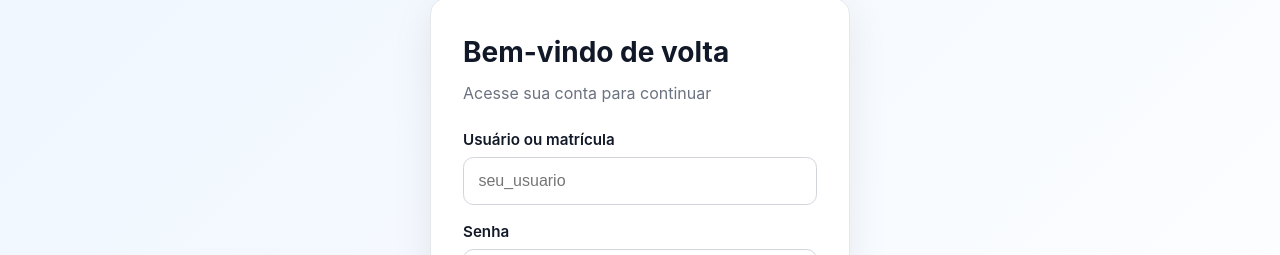
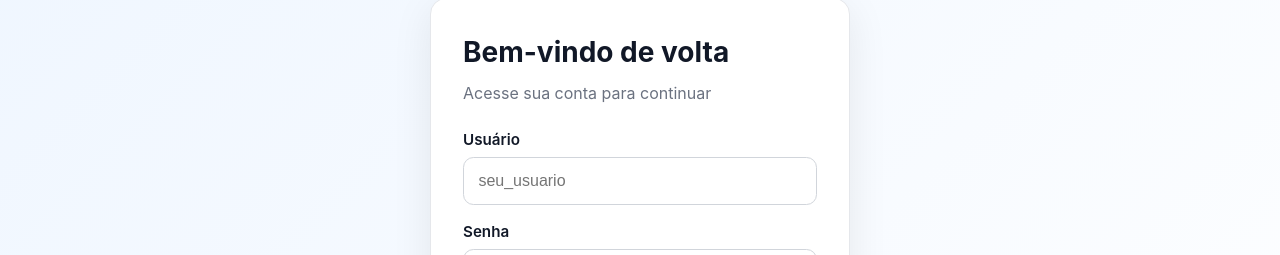
Before and after one commit to BeVieira/inf1407-klass-frontend, a React (Vite) app: page /login in a window 1280 px wide. Shown: the part 106-361 px from the top of the page. Built offline with nearby package versions, Linux system fonts and the light colour scheme.

Commit message:
Update README.md

```diff
--- a/src/pages/LoginPage/LoginPage.tsx
+++ b/src/pages/LoginPage/LoginPage.tsx
@@ -53,7 +53,7 @@ const LoginPage: React.FC = () => {
 
           <S.Form onSubmit={handleSubmit}>
             <S.Label htmlFor="username">
-              Usuário ou matrícula
+              Usuário
               <S.Input
                 id="username"
                 name="username"
--- a/src/pages/RegisterPage/RegisterPage.tsx
+++ b/src/pages/RegisterPage/RegisterPage.tsx
@@ -50,7 +50,7 @@ const RegisterPage: React.FC = () => {
 
           <S.Form onSubmit={handleSubmit}>
             <S.Label htmlFor="username">
-              Nome
+              Usuário
               <S.Input
                 id="username"
                 name="username"
```
Also changed, not shown: 1 other file (tests, documents, lock files or other folders).
